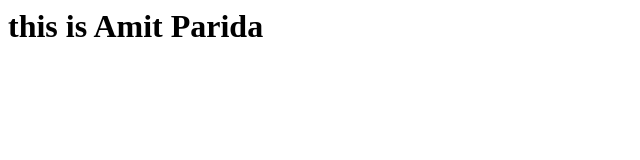
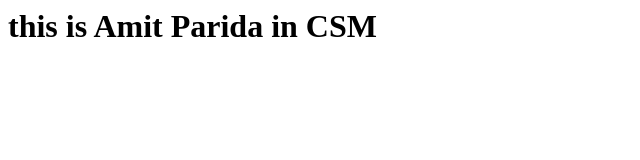
Before and after one commit to paridaamit24/demojenkins, a plain HTML site: page index.html in a window 1280 px wide. Shown: the whole page, without its empty margins (0-640 px from the left). Drawn offline with Linux system fonts and the light colour scheme.

Commit message:
Update index.html

```diff
--- a/index.html
+++ b/index.html
@@ -1,5 +1,5 @@
 <html>
   <body>
-    <h1>this is Amit Parida</h1>
+    <h1>this is Amit Parida in CSM</h1>
   </body>
 </html>
```
